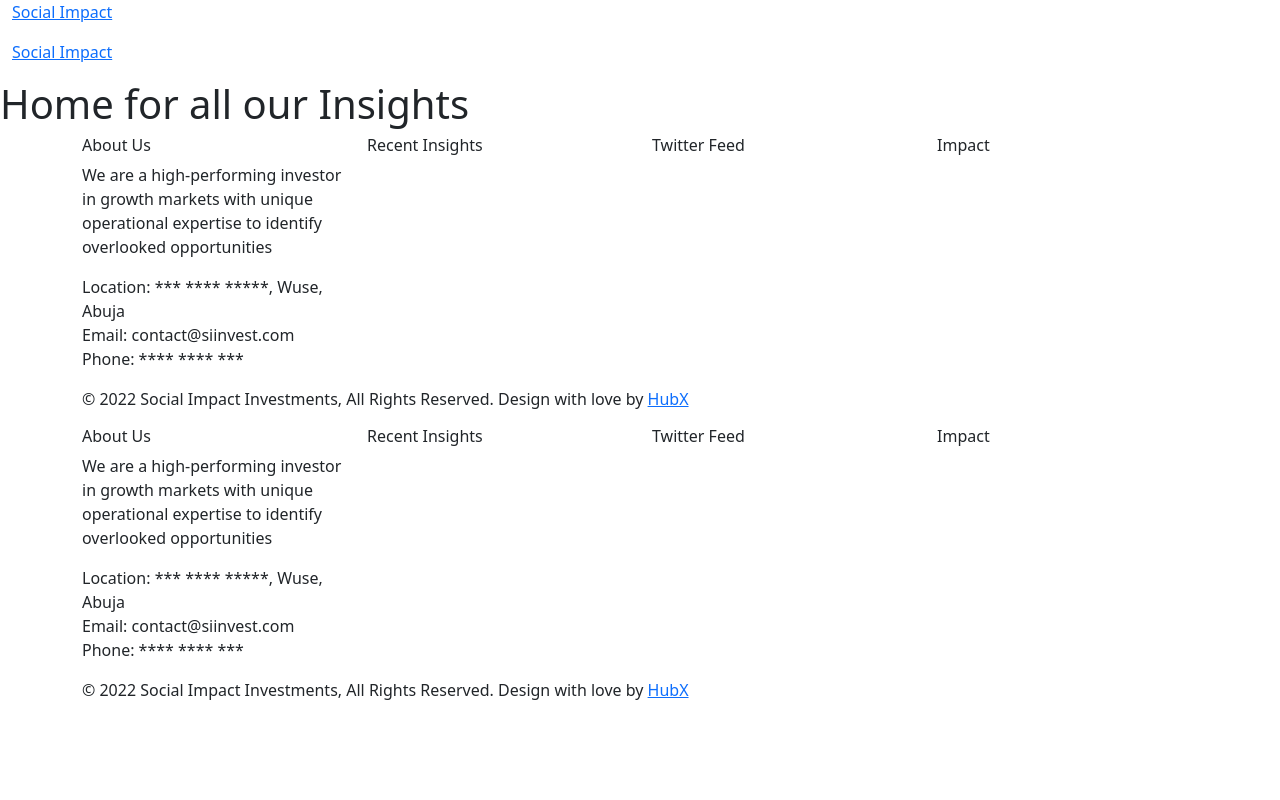
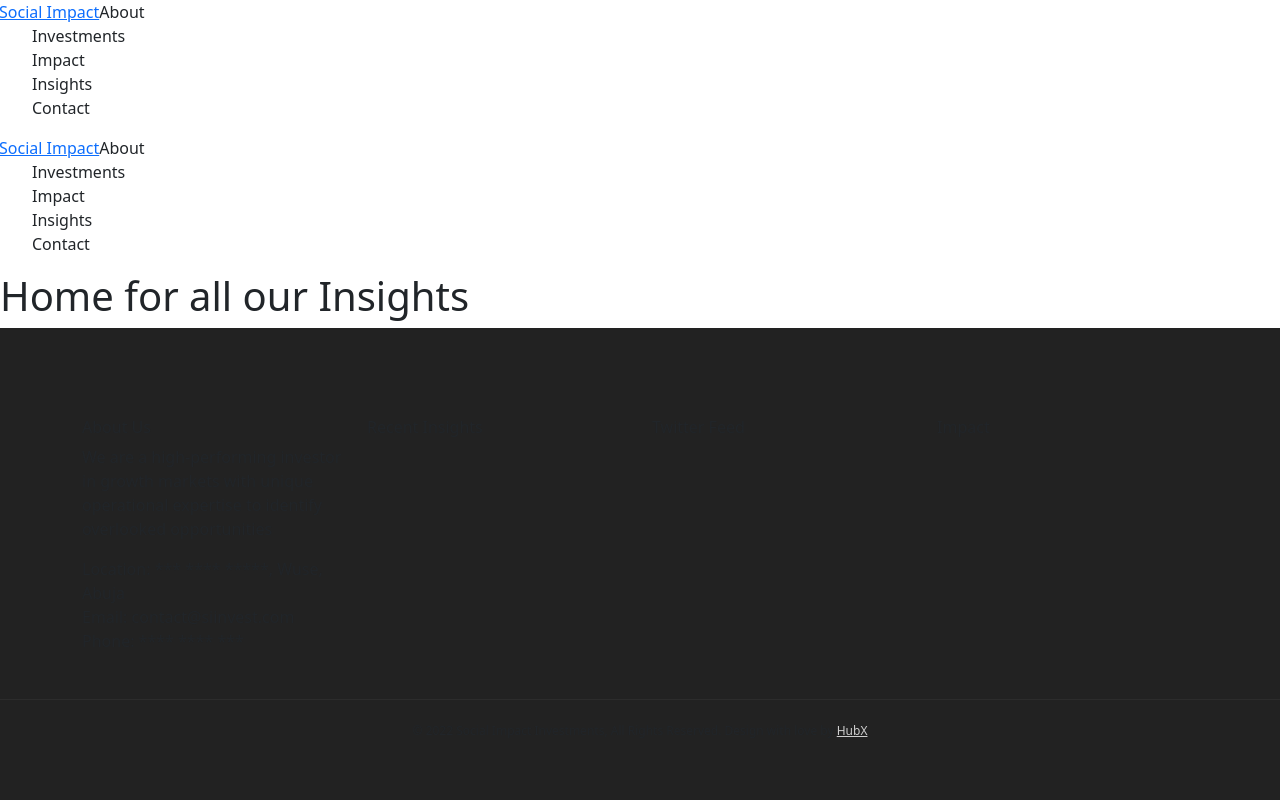
Before and after one commit to sekaycee/social_impact_investments, a Next.js app in the folder sii_front/: page /insights/home in a window 1280 px wide. Shown: the top 800 px of the page. Built offline with nearby package versions, Linux system fonts and the light colour scheme.

Commit message:
edit header and footer styles

```diff
--- a/sii_front/components/footer/footer.js
+++ b/sii_front/components/footer/footer.js
@@ -1,15 +1,15 @@
-//import ... from ''
+import fs from '../../styles/footer.module.css'
 
 export default function Footer() {
     return (
-        <footer className="footer">
-            <div className="footer-widgets">
+        <footer className={fs.footer}>
+            <div className={fs.footer_widgets}>
                 <div className="container">
                     <div className="row">
                         <div className="col-md-3">
-                            <aside className="widget widget-text">
-                                <div className="widget-title"><h6>About Us</h6></div>
-                                <div className="textwidget">
+                            <aside className={[fs.widget, fs.widget_text]}>
+                                <div className={fs.widget_title}><h6>About Us</h6></div>
+                                <div className={fs.textwidget}>
                                     <p>
                                         We are a high-performing investor in growth markets with unique operational expertise to identify overlooked opportunities <br />
                                     </p>
@@ -29,8 +29,8 @@ export default function Footer() {
                         </div>
                         <div className="col-md-3">
                             <aside className="widget widget-insights">
-                            <div className="widget-title"><h6>Recent Insights</h6></div>
-                            <div className="insightwidget"></div>
+                                <div className="widget-title"><h6>Recent Insights</h6></div>
+                                <div className="insightwidget"></div>
                             </aside>
                         </div>
                         <div className="col-md-3">
@@ -48,11 +48,11 @@ export default function Footer() {
                     </div>
                 </div>
             </div>
-            <div className="footer-bar">
+            <div className={fs.footer_bar}>
                 <div className="container">
                     <div className="row">
                         <div className="col-md-12">
-                            <div className="copyright">
+                            <div className={fs.copyright}>
                                 <p>
                                     © 2022 Social Impact Investments, All Rights Reserved. Design with love by <a href="https://hubx.kacetech.ng">HubX</a>
                                 </p>
--- a/sii_front/components/header/header.js
+++ b/sii_front/components/header/header.js
@@ -1,51 +1,52 @@
 import Link from 'next/link'
-//import styles from '../../styles/header.module.css'
+import hs from '../../styles/header.module.css'
+import bs from 'bootstrap/dist/css/bootstrap.css'
 
 export default function Header() {
     return (
-        <header id="top" className="header header-tp">
-            <div className="container-fluid">
-                <div className="inner-header">
-                    <Link className="inner-brand" href="/">Social Impact</Link>
+        <header id="top" className={[hs.header, hs.header_tp]}>
+            <div className={hs.container_fluid}>
+                <div className={hs.inner_header}>
+                    <Link className={hs.inner_brand} href="/">Social Impact</Link>
                 </div>
 
-                <div className="inner-navigation collapse">
-                    <div className="inner-nav onepage-nav">
+                <div className={[hs.inner_navigation, bs.collapse]}>
+                    <div className={[hs.inner_nav, hs.onepage_nav]}>
                         <ul>
                             <li>
                             <Link href="#">
-                                <span className="menu-item-span">About</span>
+                                <span className={hs.menu_item_span}>About</span>
                             </Link>
                             </li>
                             <li>
                             <Link href="#">
-                                <span className="menu-item-span">Investments</span>
+                                <span className={hs.menu_item_span}>Investments</span>
                             </Link>
                             </li>
                             <li>
                             <Link href="#">
-                                <span className="menu-item-span">Impact</span>
+                                <span className={hs.menu_item_span}>Impact</span>
                             </Link>
                             </li>
                             <li>
                             <Link href="/insights/home">
-                                <span className="menu-item-span">Insights</span>
+                                <span className={hs.menu_item_span}>Insights</span>
                             </Link>
                             </li>
                             <li>
                             <Link href="#">
-                                <span className="menu-item-span">Contact</span>
+                                <span className={hs.menu_item_span}>Contact</span>
                             </Link>
                             </li>
                         </ul>
                     </div>
                 </div>
 
-                <div className="extra-nav">
+                <div className={hs.extra_nav}>
                     <ul>
                         <li className="nav-toggle">
                             <Link href="#" data-toggle="collapse" data-target=".inner-navigation">
-                            <span className="menu-item-span"><i className="bi-list"></i></span>
+                            <span className={hs.menu_item_span}><i className="bi-list"></i></span>
                             </Link>
                         </li>
                     </ul>
--- a/sii_front/styles/footer.module.css
+++ b/sii_front/styles/footer.module.css
@@ -13,7 +13,7 @@
     color: #f4f4f4;
  }
 
- .footer-widgets {
+ .footer_widgets {
     padding: 90px 0 30px;
  }
 
@@ -27,12 +27,12 @@
     color: #788487;
  }
 
- .widget .widget-title {
+ .widget .widget_title {
     margin-bottom: 24px;
     color: #f7f7f7;
  }
 
- .widget .widget-title > h6 {
+ .widget .widget_title > h6 {
     text-transform: uppercase;
     letter-spacing: 2.6px;
     font-weight: 700;
@@ -62,16 +62,16 @@
  }
 
  /* Footer bar */
- .footer-widgets + .footer-bar {
+ .footer_widgets + .footer_bar {
     border-top: 1px solid #2c2c2c;
  }
 
- .footer-bar {
+ .footer_bar {
     text-align: center;
     font-size: .75rem;
     padding: 22px 0;
  }
 
- .footer-bar p {
+ .footer_bar p {
     margin-bottom: 0;
  }
--- a/sii_front/styles/header.module.css
+++ b/sii_front/styles/header.module.css
@@ -7,33 +7,33 @@
     z-index: 1040;
  }
 
- .header, .header.header-tp {
+ .header, .header.header_tp {
     background-color: transparent;
     border-bottom: 1px solid rgba(255, 255, 255, .1);
  }
 
- .header, .header.header-sm {
+ .header, .header.header_sm {
     background-color: #fff;
     border-bottom: 1px solid rgba(240, 240, 240, .8);
  }
 
- .header.header-sm {
+ .header.header_sm {
     height: 60px;
  }
 
- .header .container-fluid {
+ .header .container_fluid {
     position: relative;
     height: 100%;
  }
 
- .inner-header {
+ .inner_header {
     position: relative;
     height: 100%;
     float: left;
     z-index: 1;
  }
 
- .inner-header::before {
+ .inner_header::before {
     display: inline-block;
     vertical-align: middle;
     height: 100%;
@@ -42,15 +42,15 @@
  }
 
  /* Header Inner Brand */
- .header.header-tp .inner-brand {
+ .header.header_tp .inner_brand {
     color: #fff;
  }
 
- .header .innerbrand, .header.header-sm .inner-brand {
+ .header .inner_brand, .header.header_sm .inner_brand {
     color: #222;
  }
 
- .inner-brand {
+ .inner_brand {
     display: inline-block;
     vertical-align: middle;
     text-transform: none;
@@ -60,7 +60,7 @@
  }
 
  /* Header Inner Navigation */
- .inner-navigation {
+ .inner_navigation {
     position: absolute;
     height: 100%;
     float: left;
@@ -69,19 +69,19 @@
     text-align: center;
  }
 
- .inner-nav, .extra-nav {
+ .inner_nav, .extra_nav {
     vertical-align: middle;
     display: inline-block;
     height: 100%;
  }
 
- .inner-nav > ul {
+ .inner_nav > ul {
     height: 100%;
     padding: 0;
     margin: 0;
  }
 
- .inner-nav > ul > li {
+ .inner_nav > ul > li {
     position: relative;
     display: block;
     height: 100%;
@@ -90,27 +90,27 @@
     margin: 0;
  }
 
- .inner-nav > ul > li > a > .menu-item-span,
- .extra-nav > ul > li > a > .menu-item-span {
+ .inner_nav > ul > li > a > .menu_item_span,
+ .extra_nav > ul > li > a > .menu_item_span {
     transform: translateY(-50%);
     position: relative;
     display: block;
     top: 50%;
  }
 
- .header.header-tp .extra-nav > ul > li > a,
- .header.header-tp .inner-nav > ul > li > a {
+ .header.header_tp .extra_nav > ul > li > a,
+ .header.header_tp .inner_nav > ul > li > a {
     color: #fff;
  }
 
- .header .extra-nav > ul > li > a,
- .header .inner-nav > ul > li > a,
- .header.header-sm .extra-nav > ul > li > a,
- .header.header-sm .inner-nav > ul > li > a {
+ .header .extra_nav > ul > li > a,
+ .header .inner_nav > ul > li > a,
+ .header.header_sm .extra_nav > ul > li > a,
+ .header.header_sm .inner_nav > ul > li > a {
     color: #222;
  }
 
- .inner-nav > ul > li > a {
+ .inner_nav > ul > li > a {
     position: relative;
     display: block;
     height: 100%;
@@ -122,7 +122,7 @@
     font-size: .75rem;
  }
 
- .header.header-tp .inner-nav > ul > li > a::after {
+ .header.header_tp .inner_nav > ul > li > a::after {
     position: absolute;
     background-color: rgba(255, 255, 255, .8);
     display: block;
@@ -135,71 +135,71 @@
     transition: all .3s ease-out;
  }
 
- .header.header-tp .inner-nav > ul > li > a:hover::after {
+ .header.header_tp .inner_nav > ul > li > a:hover::after {
     background-color: #fff;
     margin-left: 0;
     width: 100%;
     left: 0;
  }
 
- .header .inner-nav > ul > li > a::after,
- .header.header-sm .inner-nav > ul > li > a::after {
+ .header .inner_nav > ul > li > a::after,
+ .header.header_sm .inner_nav > ul > li > a::after {
     display: none;
  }
 
- .header .extra-nav > ul > li > a:hover,
- .header .extra-nav > ul > li > a.active,
- .header .inner-nav > ul > li > a:hover,
- .header .inner-nav > ul > li > a.active,
- .header.header-sm .extra-nav > ul > li > a:hover,
- .header.header-sm .extra-nav > ul > li > a.active,
- .header.header-sm .inner-nav > ul > li > a:hover,
- .header.header-sm .inner-nav > ul > li > a.active {
+ .header .extra_nav > ul > li > a:hover,
+ .header .extra_nav > ul > li > a.active,
+ .header .inner_nav > ul > li > a:hover,
+ .header .inner_nav > ul > li > a.active,
+ .header.header_sm .extra_nav > ul > li > a:hover,
+ .header.header_sm .extra_nav > ul > li > a.active,
+ .header.header_sm .inner_nav > ul > li > a:hover,
+ .header.header_sm .inner_nav > ul > li > a.active {
     color: rgba(34, 34, 34, .65);
  }
 
- .header .extra-nav > ul > li > a:hover,
- .header .extra-nav > ul > li > a.active,
- .header .inner-nav > ul > li > a:hover,
- .header .inner-nav > ul > li > a.active,
- .header.header-tp .extra-nav > ul > li > a:hover,
- .header.header-tp .extra-nav > ul > li > a.active,
- .header.header-tp .inner-nav > ul > li > a:hover,
- .header.header-tp .inner-nav > ul > li > a.active {
+ .header .extra_nav > ul > li > a:hover,
+ .header .extra_nav > ul > li > a.active,
+ .header .inner_nav > ul > li > a:hover,
+ .header .inner_nav > ul > li > a.active,
+ .header.header_tp .extra_nav > ul > li > a:hover,
+ .header.header_tp .extra_nav > ul > li > a.active,
+ .header.header_tp .inner_nav > ul > li > a:hover,
+ .header.header_tp .inner_nav > ul > li > a.active {
     color: rgba(255, 255, 255, .7);
  }
 
  /* Header Extra Nav */
- .extra-nav {
+ .extra_nav {
     padding-left: 10px;
     position: relative;
     float: right;
     text-align: right;
  }
 
- .extra-nav > ul {
+ .extra_nav > ul {
     height: 100%;
  }
 
- .header.header-tp .extra-nav > ul > li:first-child {
+ .header.header_tp .extra_nav > ul > li:first-child {
     border-color: rgba(255, 255, 255, .1);
  }
 
- .header .extra-nav > ul > li:first-child,
- .header.header-sm .extra-nav > ul > li:first-child {
+ .header .extra_nav > ul > li:first-child,
+ .header.header_sm .extra_nav > ul > li:first-child {
     border-color: rgba(240, 240, 240, .8);
  }
 
- .extra-nav > ul > li:first-child {
+ .extra_nav > ul > li:first-child {
     border-left: 1px solid;
     padding: 0 0 0 15px;
  }
 
- .extra-nav > ul > li:last-child {
+ .extra_nav > ul > li:last-child {
     padding-right: 0 !important;
  }
 
- .extra-nav > ul > li {
+ .extra_nav > ul > li {
     position: relative;
     display: block;
     height: 100%;
@@ -208,15 +208,15 @@
     transition: padding .3s ease-out;
  }
 
- .nav-toggle {
+ .nav_toggle {
     display: block;
  }
 
- .extra-nav > ul > li:last-child > a {
+ .extra_nav > ul > li:last-child > a {
     padding-right: 0 !important;
  }
 
- .extra-nav > ul > li > a {
+ .extra_nav > ul > li > a {
     position: relative;
     display: block;
     height: 100%;
```
